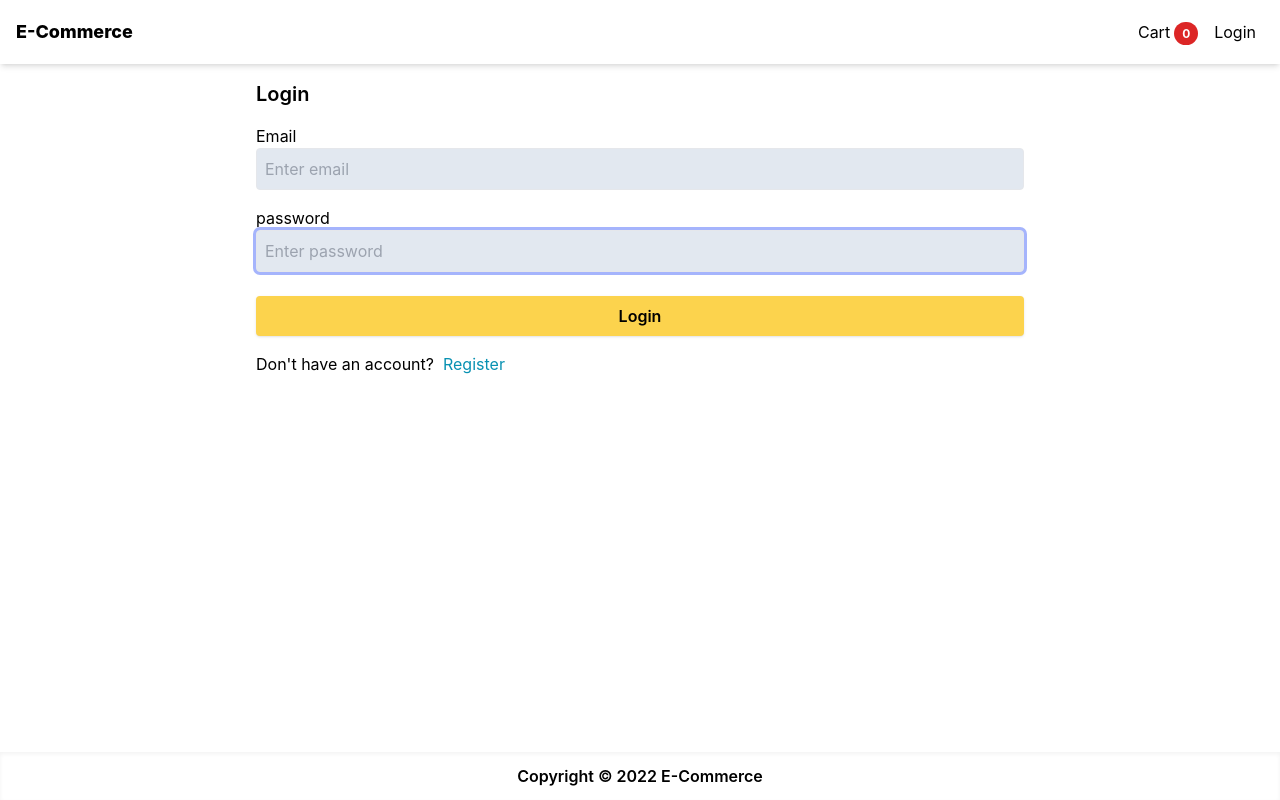
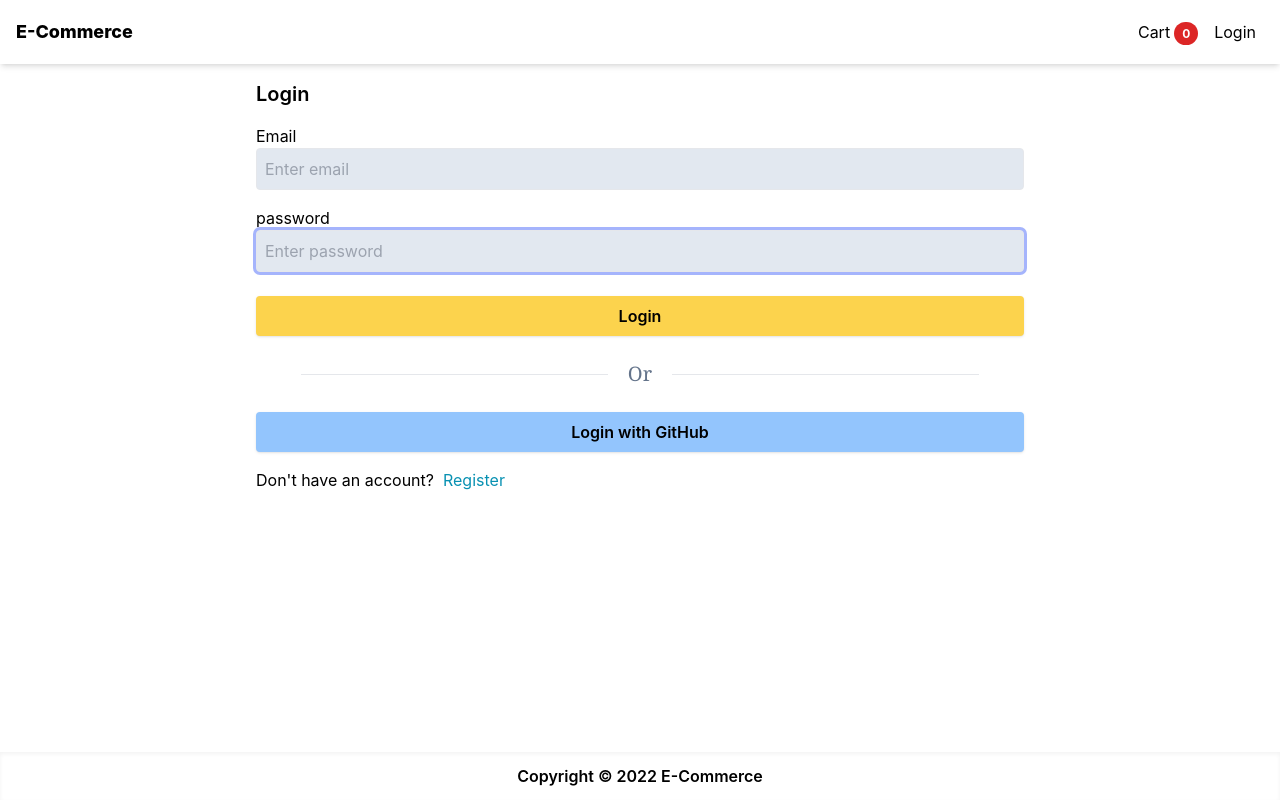
Before and after one commit to sandroarobeli/next-ecommerce-1, a Next.js app: page /login in a window 1280 px wide. Built offline with nearby package versions, Linux system fonts and the light colour scheme; no server answers.

Commit message:
Added Github authentication module

```diff
--- a/components/Layout.js
+++ b/components/Layout.js
@@ -49,7 +49,6 @@ export default function Layout({ title, children }) {
                   </span>
                 </a>
               </Link>
-
               {status === "loading" ? (
                 "Loading..."
               ) : session?.user ? (
--- a/pages/api/auth/[...nextauth].js
+++ b/pages/api/auth/[...nextauth].js
@@ -1,5 +1,6 @@
 import NextAuth from "next-auth/next";
 import CredentialsProvider from "next-auth/providers/credentials";
+import GithubProvider from "next-auth/providers/github"; // test
 import bcrypt from "bcryptjs";
 
 import db from "../../../utilities/db";
@@ -58,6 +59,11 @@ export const authOptions = {
         throw new Error("Invalid email or password");
       },
     }),
+    // To use GitHub authentication, we employ GithubProvider
+    GithubProvider({
+      clientId: process.env.GITHUB_ID,
+      clientSecret: process.env.GITHUB_SECRET,
+    }),
   ],
 };
 
--- /dev/null
+++ b/pages/api/restricted.js
@@ -0,0 +1,18 @@
+import { unstable_getServerSession } from "next-auth/next";
+import { authOptions } from "./auth/[...nextauth]";
+
+const handler = async (req, res) => {
+  const session = await unstable_getServerSession(req, res, authOptions);
+  if (!session) {
+    res.status(401).json({
+      error:
+        "You must be signed in to view the protected content on this page.",
+    });
+  }
+  res.status(200).json({
+    message:
+      "This is protected content. You may access this content because you are signed in.",
+  });
+};
+
+export default handler;
--- a/pages/login.js
+++ b/pages/login.js
@@ -24,22 +24,21 @@ export default function LoginScreen() {
 
   const {
     handleSubmit,
-    resetField, // test
+    resetField,
     register,
     formState: { errors },
   } = useForm();
 
-  const onSubmit = async ({ email, password }) => {
+  const onLoginSubmit = async ({ email, password }) => {
     try {
       const result = await signIn("credentials", {
         redirect: false,
         email,
         password,
       });
-      //console.log("email: ", email);
-      //console.log("password: ", password);
-      resetField("email"); // test restore
-      resetField("password"); // test restore
+      resetField("email");
+      resetField("password");
+
       if (result.error) {
         console.log(result.error); // test
         toast.error(result.error);
@@ -51,11 +50,16 @@ export default function LoginScreen() {
     }
   };
 
+  const onGitSubmit = () => {
+    signIn("github");
+  };
+
   return (
     <Layout title="Login">
+      {/* THIS SEGMENT HANDLES CREDENTIALS LOGIN */}
       <form
         className="mx-auto max-w-screen-md"
-        onSubmit={handleSubmit(onSubmit)}
+        onSubmit={handleSubmit(onLoginSubmit)}
       >
         <h1 className="mb-4 text-xl font-semibold">Login</h1>
         <div className="mb-4">
@@ -106,13 +110,30 @@ export default function LoginScreen() {
         <div className="mb-4">
           <button className="primary-button w-full font-semibold">Login</button>
         </div>
+      </form>
+      {/* THIS SEGMENT HANDLES GITHUB LOGIN */}
+      <div className="mx-auto max-w-screen-md">
+        <div className="mt-6 mb-6 mx-auto flex flex-row justify-center items-center">
+          <hr className="w-2/5 bg-slate-900 mt-2 mb-2" />
+          <h2 className="font-serif mx-5 text-slate-500 text-xl">Or</h2>
+          <hr className="w-2/5 bg-slate-900 mt-2 mb-2" />
+        </div>
+        <div className="mb-4">
+          <button
+            type="button"
+            className="rounded bg-blue-300 py-2 px-4 shadow outline-none hover:bg-blue-400 active:bg-blue-500 w-full font-semibold"
+            onClick={onGitSubmit}
+          >
+            Login with GitHub
+          </button>
+        </div>
         <div className="mb-4">
           Don&apos;t have an account? &nbsp;
           <Link href={"/register"}>
             <a className="text-cyan-600">Register</a>
           </Link>
         </div>
-      </form>
+      </div>
     </Layout>
   );
 }
```
